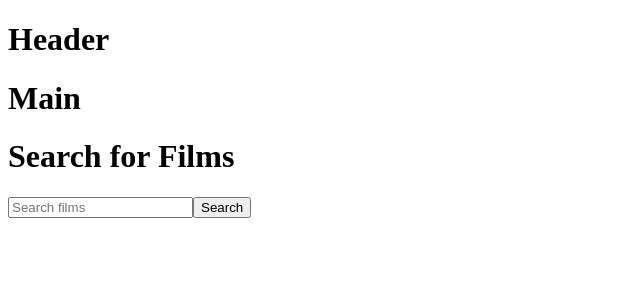
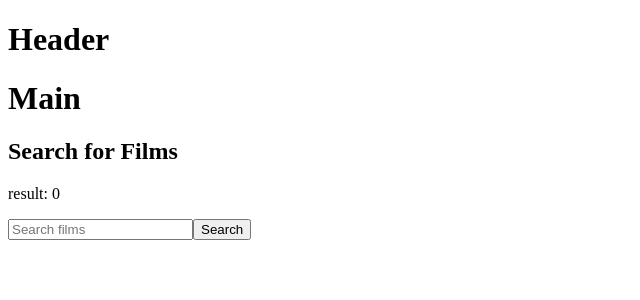
Before and after one commit to UmbertoSerino/vite-boolflix, a Vue app: page / in a window 1280 px wide. Shown: the top 300 px of the page, without its empty margins (0-640 px from the left). Built offline with nearby package versions, Linux system fonts and the light colour scheme.

Commit message:
created AppResultsCard.vue, inserted result list and number of results

```diff
--- a/src/components/AppMain.vue
+++ b/src/components/AppMain.vue
@@ -1,10 +1,12 @@
 <script>
+import { store } from '../js/store';
 import AppSearch from './AppSearch.vue';
-import { store } from '../js/store';
+import AppResultsCard from './AppResultsCard.vue';
 export default {
   name: 'AppMain',
   components: {
-    AppSearch
+    AppSearch,
+    AppResultsCard
   },
   data() {
     return {
@@ -20,17 +22,7 @@ export default {
 <template>
   <h1>Main</h1>
   <AppSearch />
-  <div v-for="movie in store.moviesList" :key="movie.id">
-    <ol>
-      <li>
-        <h2>Title: {{ movie.title }} </h2>
-        <p> Original Title: {{ movie.original_title }}</p>
-        <p>Language {{ movie.original_language }}</p>
-        <p>Vote Average: {{ movie.vote_average }}</p>
-      </li>
-    </ol>
-
-  </div>
+  <AppResultsCard />
 </template>
 
 <style lang="scss" scoped></style>
--- /dev/null
+++ b/src/components/AppResultsCard.vue
@@ -0,0 +1,27 @@
+<template lang="">
+  <div>
+    <ol>
+      <li v-for="movie in store.moviesList" :key="movie.id">
+        <h2>Title: {{ movie.title }} </h2>
+        <p> Original Title: {{ movie.original_title }}</p>
+        <p>Language {{ movie.original_language }}</p>
+        <p>Vote Average: {{ movie.vote_average }}</p>
+      </li>
+    </ol>
+  </div>
+</template>
+<script>
+import { store } from '../js/store';
+export default {
+    name: 'AppResultsCard',
+    data() {
+        return {
+            store,
+            searchFilms: '',
+        };
+    },
+}
+</script>
+<style lang="">
+
+</style>
--- a/src/components/AppSearch.vue
+++ b/src/components/AppSearch.vue
@@ -1,6 +1,7 @@
 <template>
     <div>
-        <h1>Search for Films</h1>
+        <h2>Search for Films</h2>
+        <p>result: {{ searchResult() }}</p>
         <input type="text" placeholder="Search films" v-model="searchFilms" @keyup.enter="store.getFilmsList(searchFilms)">
         <button @click="store.getFilmsList(searchFilms)">Search</button>
     </div>
@@ -16,7 +17,9 @@ export default {
         };
     },
     methods: {
-
+        searchResult() {
+            return this.store.moviesList.length;
+        }
     },
 };
 </script>
```
